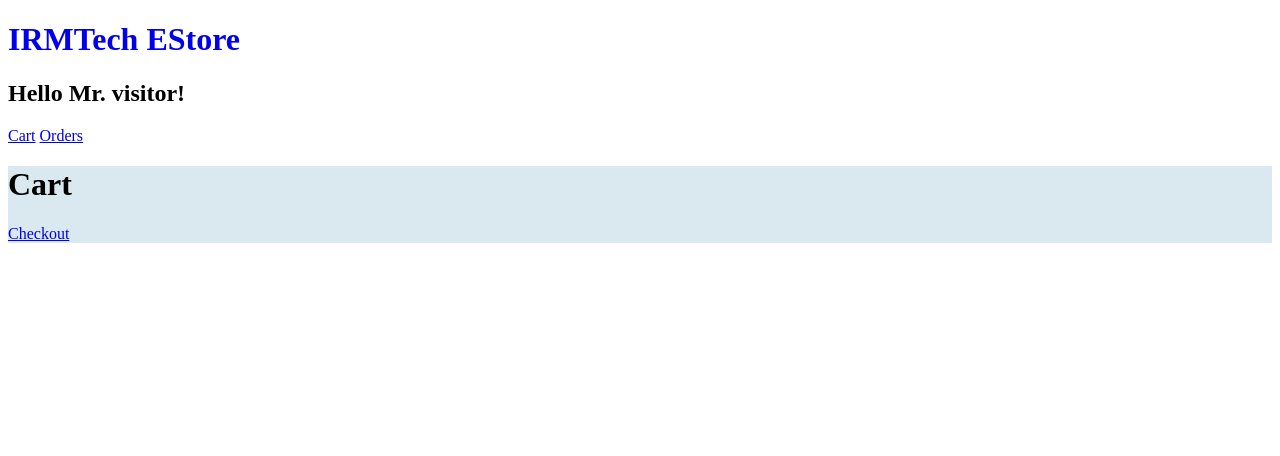
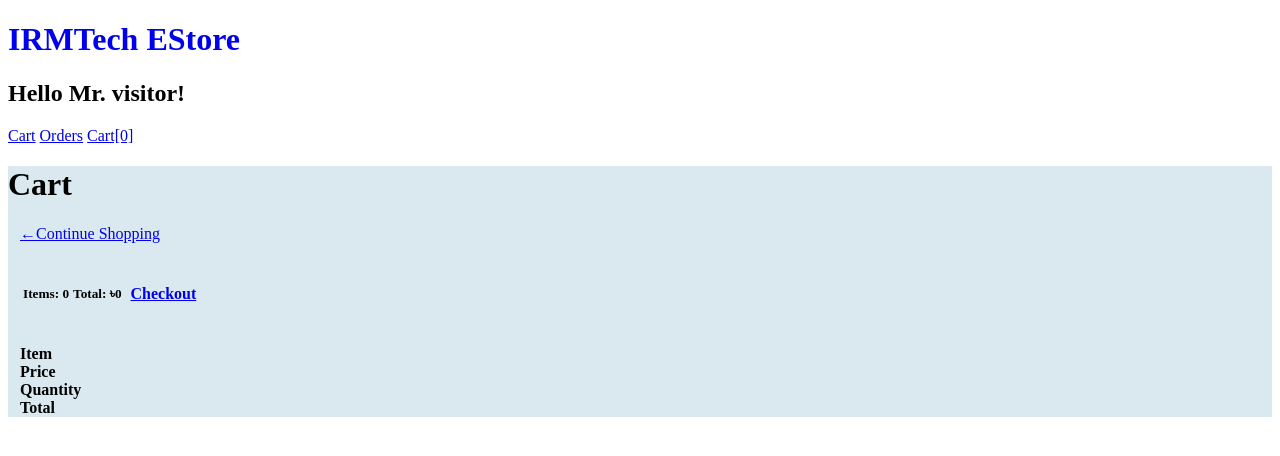
Before and after one commit to Ihtheram/IRMTech, a Django app: page /cart/ in a window 1280 px wide. Shown: the top 456 px of the page. Run offline with Django 3.2, Linux system fonts and the light colour scheme; lists and menus that the app fills with data are empty; some libraries are stand-ins or nearby versions.

Commit message:
Added CART Functionalities (incomplete))

```diff
--- a/IRMTech/settings.py
+++ b/IRMTech/settings.py
@@ -10,11 +10,11 @@ For the full list of settings and their values, see
 https://docs.djangoproject.com/en/3.1/ref/settings/
 """
 
-from pathlib import Path
 import os
 
 # Build paths inside the project like this: BASE_DIR / 'subdir'.
-BASE_DIR = Path(__file__).resolve().parent.parent
+# BASE_DIR = Path(__file__).resolve().parent.parent
+BASE_DIR = os.path.dirname(os.path.dirname(os.path.abspath(__file__)))
 
 
 # Quick-start development settings - unsuitable for production
--- a/IRMTech/urls.py
+++ b/IRMTech/urls.py
@@ -15,8 +15,11 @@ Including another URLconf
 """
 from django.contrib import admin
 from django.urls import path, include
+from django.conf import settings
+from django.conf.urls.static import static
 
 urlpatterns = [
     path('admin/', admin.site.urls),
     path('', include('StoreApp.urls'))
 ]
+urlpatterns += static(settings.MEDIA_URL, document_root=settings.MEDIA_ROOT)
--- a/StoreApp/Templates/StoreApp/cart.html
+++ b/StoreApp/Templates/StoreApp/cart.html
@@ -4,6 +4,71 @@
 
 <h1>Cart</h1>
 
-<a href="{% url 'checkout' %}">Checkout</a>
+<div style="margin: 0px 12px;">
+	<div style="padding: 0px 0px;">
+		<div>
+			<a href="{% url 'store' %}">&#x2190;Continue Shopping</a>
+
+	</br></br>
+			<table>
+				<tr>
+					<th>
+						<h5>Items: <strong>{{order.get_cart_items}}</strong></h5>
+					</th>
+					<th>
+						<h5>Total: <strong>৳{{order.get_cart_total}}</strong></h5>
+					</th>
+					<th>
+
+						<a id="checkout-btn" style="float:right; margin:5px;border: 0px;" href="{% url 'checkout' %}">Checkout</a>
+					</th>
+				</tr>
+			</table>
+
+		</div>
+
+		<br>
+		<div>
+			<div>
+				<div style="flex:2"></div>
+				<div style="flex:2"><strong>Item</strong></div>
+				<div style="flex:1"><strong>Price</strong></div>
+				<div style="flex:1"><strong>Quantity</strong></div>
+				<div style="flex:1"><strong>Total</strong></div>
+			</div>
+
+
+
+			{% for item in items %}
+			<div>
+				<div style="flex:2"><img src="{{item.tech.pictureURL}}"></div>
+				<div style="flex:2">
+					<p>{{item.tech.name}}</p>
+				</div>
+				<div style="flex:1">
+					<p>৳{{item.tech.price|floatformat:2}}</p>
+				</div>
+				<div style="flex:1">
+					<p>{{item.quantity}}</p>
+
+					<div>
+						<i class='chg-quantity update-cart fas fa-chevron-up' data-tech={{item.tech.id}}
+							data-action="add" style="padding:0px;margin: 0px;">+</i>
+						</br>
+						<i class='chg-quantity update-cart fas fa-chevron-down update-cart' data-tech={{item.tech.id}}
+							data-action="remove" style="padding:0px; margin:0px;">-</i>
+					</div>
+				</div>
+				<div style="flex:1">
+					<p>৳{{item.get_total}}</p>
+				</div>
+
+			</div>
+			{% endfor %}
+
+
+		</div>
+	</div>
+</div>
 
 {% endblock content %}
--- a/StoreApp/Templates/StoreApp/main.html
+++ b/StoreApp/Templates/StoreApp/main.html
@@ -5,16 +5,54 @@
 <head>
   <title>IRMTech</title>
   <a href="{% url 'store' %}" style="text-decoration: none;"><h1>IRMTech EStore</h1></a>
+
+  <!-- JS for ADDING TO CART -->
+  <script type="text/javascript">
+    var user = '{{request.user}}'
+
+    function getCsrfToken(name) {
+      let cookieValue = null;
+      if (document.cookie && document.cookie !== '') {
+        const cookies = document.cookie.split(';');
+        for (let i = 0; i < cookies.length; i++) {
+          const cookie = cookies[i].trim();
+          // Does this cookie string begin with the name we want?
+          if (cookie.substring(0, name.length + 1) === (name + '=')) {
+            cookieValue = decodeURIComponent(cookie.substring(name.length + 1));
+            break;
+          }
+        }
+      }
+      return cookieValue;
+    }
+    const csrftoken = getCsrfToken('csrftoken');
+  </script>
+
 </head>
 
 <body>
-    <h2>Hello Mr.  {% if user.is_authenticated %}{{User.name}}! You are a/an {{User.group}}. Your Email is {{User.email}}{% else %}visitor{% endif %}!</h2>
+    <h2>Hello Mr.  {% if user.is_authenticated %}{{person.name}}! You are a/an {{person.group}}. Your Email is {{person.email}}{% else %}visitor{% endif %}!</h2>
 <a href="{% url 'cart' %}">Cart</a>
 <a href="{% url 'orders' %}">Orders</a>
+<a href="{% url 'cart' %}">
+ <span id="cart-total">Cart[{{order.get_cart_items}}]</span>
+</a>
 
 <div style="background-color: rgba(0, 103, 151, 0.144);">
     {% block content %}
 
     {% endblock content %}
 </div>
+
+<script type="text/javascript" src="{% static 'js/cart.js' %}"></script>
+<script src="https://code.jquery.com/jquery-3.3.1.slim.min.js"
+integrity="sha384-q8i/X+965DzO0rT7abK41JStQIAqVgRVzpbzo5smXKp4YfRvH+8abtTE1Pi6jizo"
+crossorigin="anonymous"></script>
+<script src="https://cdnjs.cloudflare.com/ajax/libs/popper.js/1.14.3/umd/popper.min.js"
+integrity="sha384-ZMP7rVo3mIykV+2+9J3UJ46jBk0WLaUAdn689aCwoqbBJiSnjAK/l8WvCWPIPm49"
+crossorigin="anonymous"></script>
+<script src="https://stackpath.bootstrapcdn.com/bootstrap/4.1.3/js/bootstrap.min.js"
+integrity="sha384-ChfqqxuZUCnJSK3+MXmPNIyE6ZbWh2IMqE241rYiqJxyMiZ6OW/JmZQ5stwEULTy"
+crossorigin="anonymous"></script>
+
 </body>
--- a/StoreApp/Templates/StoreApp/store.html
+++ b/StoreApp/Templates/StoreApp/store.html
@@ -28,6 +28,7 @@
 
 </div>
 </a>
+<button data-tech={{tech.id}} data-action="add" class="pluscart update-cart">+Cart</button>
 
 {% endfor %}
 
--- a/StoreApp/admin.py
+++ b/StoreApp/admin.py
@@ -1,7 +1,10 @@
 from django.contrib import admin
-from .models import PERSON, TECH
+from .models import PERSON, TECH, OrderInfo, OrderedTech, DeliveryLocation
 
 # Register models.
 
 admin.site.register(PERSON)
 admin.site.register(TECH)
+admin.site.register(OrderInfo)
+admin.site.register(OrderedTech)
+admin.site.register(DeliveryLocation)
--- a/StoreApp/urls.py
+++ b/StoreApp/urls.py
@@ -1,4 +1,5 @@
-from django.urls import path
+from django.contrib import admin
+from django.urls import path, include
 from . import views
 
 urlpatterns = [
--- a/StoreApp/views.py
+++ b/StoreApp/views.py
@@ -1,45 +1,117 @@
-from django.shortcuts import render
-from .models import PERSON, TECH
+from django.shortcuts import get_object_or_404, render, redirect
+from .models import PERSON, TECH, OrderInfo, OrderedTech, DeliveryLocation
+
+import json
+from django.http import JsonResponse, HttpResponse, Http404
+
+from django.urls import reverse
+from django.views import generic
+from django.views.generic import TemplateView
+
+
 
 def store(request):
 
     if request.user.is_authenticated:
-        User=request.user.person
+        person=request.user.person
+        order, created = OrderInfo.objects.get_or_create(customer=person, complete=False)
+        items= order.orderedtech_set.all()
+        cartItems = order.get_cart_items
     else:
-        User = {
+        person = {
 			'name':'guest',
 			'imageURL':'https://ssl.gstatic.com/images/branding/product/2x/avatar_square_grey_512dp.png',
 			'email':'null'
         }
-    tech = TECH.objects.all()
-    context = {'techs':tech, 'User':User}
+        order = {'get_cart_items':0, 'shipping':False}
+        items = []
+        cartItems = order['get_cart_items']
+
+    techs = TECH.objects.all()
+    context = {'person':person, 'techs':techs, 'items':items,'order':order}
     return render(request, 'StoreApp/store.html',context)
+
+
 
 def detail(request, techId):
 
     if request.user.is_authenticated:
-        User=request.user.person
+        person=request.user.person
+        order, created = OrderInfo.objects.get_or_create(customer=person, complete=False)
+        items = order.orderedtech_set.all()
     else:
-        User = {
+        person = {
 			'name':'guest',
 			'imageURL':'https://ssl.gstatic.com/images/branding/product/2x/avatar_square_grey_512dp.png',
 			'email':'null'
         }
+        order = {'get_cart_total': 0, 'get_cart_items': 0, 'shipping': False}
+        items = []
+
     try:
         this_tech = TECH.objects.get(id=techId)
     except TECH.DoesNotExist:
         raise Http404("Tech does not exist")
-    context = {'User':User, 'this_tech': this_tech}
+
+    context = {'person':person, 'this_tech': this_tech, 'items':items,'order':order}
     return render(request, 'StoreApp/detail.html',context)
 
+
+
 def orders(request):
-    context = {}
+
+    if request.user.is_authenticated:
+        person=request.user.person
+        order, created = OrderInfo.objects.get_or_create(customer=person, complete=False)
+        items = order.orderedtech_set.all()
+    else:
+        person = {
+			'name':'guest',
+			'imageURL':'https://ssl.gstatic.com/images/branding/product/2x/avatar_square_grey_512dp.png',
+			'email':'null'
+        }
+        order = {'get_cart_total': 0, 'get_cart_items': 0, 'shipping': False}
+        items = []
+
+    context = {'person':person, 'items':items,'order':order}
     return render(request, 'StoreApp/orders.html',context)
 
+
+
 def cart(request):
-    context = {}
+
+    if request.user.is_authenticated:
+        person=request.user.person
+        order, created = OrderInfo.objects.get_or_create(customer=person, complete=False)
+        items = order.orderedtech_set.all()
+    else:
+        person = {
+			'name':'guest',
+			'imageURL':'https://ssl.gstatic.com/images/branding/product/2x/avatar_square_grey_512dp.png',
+			'email':'null'
+        }
+        order = {'get_cart_total': 0, 'get_cart_items': 0, 'shipping': False}
+        items = []
+
+    context = {'person':person, 'items':items,'order':order}
     return render(request, 'StoreApp/cart.html',context)
 
+
+
 def checkout(request):
-    context = {}
+
+    if request.user.is_authenticated:
+        person=request.user.person
+        order, created = OrderInfo.objects.get_or_create(customer=person, complete=False)
+        items = order.orderedtech_set.all()
+    else:
+        person = {
+			'name':'guest',
+			'imageURL':'https://ssl.gstatic.com/images/branding/product/2x/avatar_square_grey_512dp.png',
+			'email':'null'
+        }
+        order = {'get_cart_total': 0, 'get_cart_items': 0, 'shipping': False}
+        items = []
+
+    context = {'person':person, 'items':items,'order':order}
     return render(request, 'StoreApp/checkout.html',context)
--- /dev/null
+++ b/static/js/cart.js
@@ -0,0 +1,40 @@
+var updateBtns = document.getElementsByClassName('update-cart')
+
+
+for (var i = 0; i < updateBtns.length; i++) {
+    updateBtns[i].addEventListener('click', function () {
+        var techId = this.dataset.tech
+        var action = this.dataset.action
+        console.log('techId:', techId, 'action:', action)
+
+        console.log('USER:', user)
+
+        if (user == 'AnonymousUser') {
+            console.log('User not logged in')
+        } else {
+            updateUserOrder(techId, action)
+        }
+    })
+}
+
+
+function updateUserOrder(techId, action) {
+    console.log('User logged in, sending data')
+
+    var url = '/update_item/'
+
+    fetch(url, {
+        method: 'POST',
+        headers: {
+            'Content-Type': 'application/json',
+            'X-CSRFToken': csrftoken
+        },
+        body: JSON.stringify({ 'techId': techId, 'action': action })
+    })
+    .then((response) => {
+        return response.json()
+    })
+    .then((data) => {
+        location.reload()
+    })
+}
```
Also changed, not shown: StoreApp/models.py (+56 -0 lines), StoreApp/migrations/0005_deliverylocation_orderedtech_orderinfo.py (added), StoreApp/migrations/0006_auto_20201120_1857.py (added), static/media/laptop_GkS6Gzk.jpg (added).
